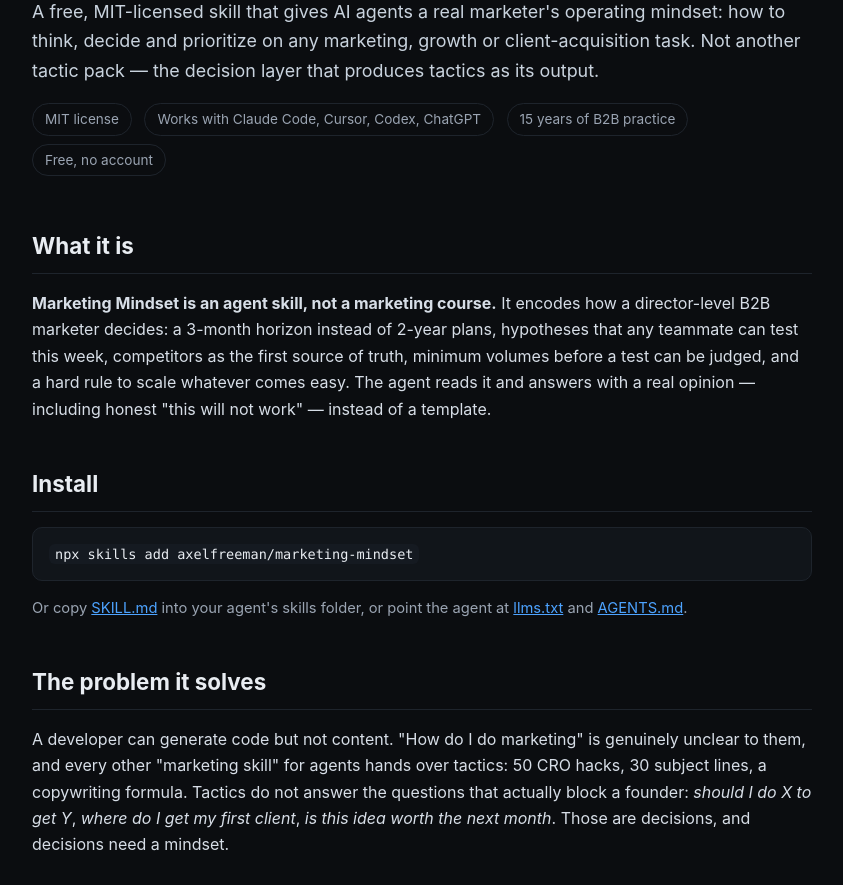
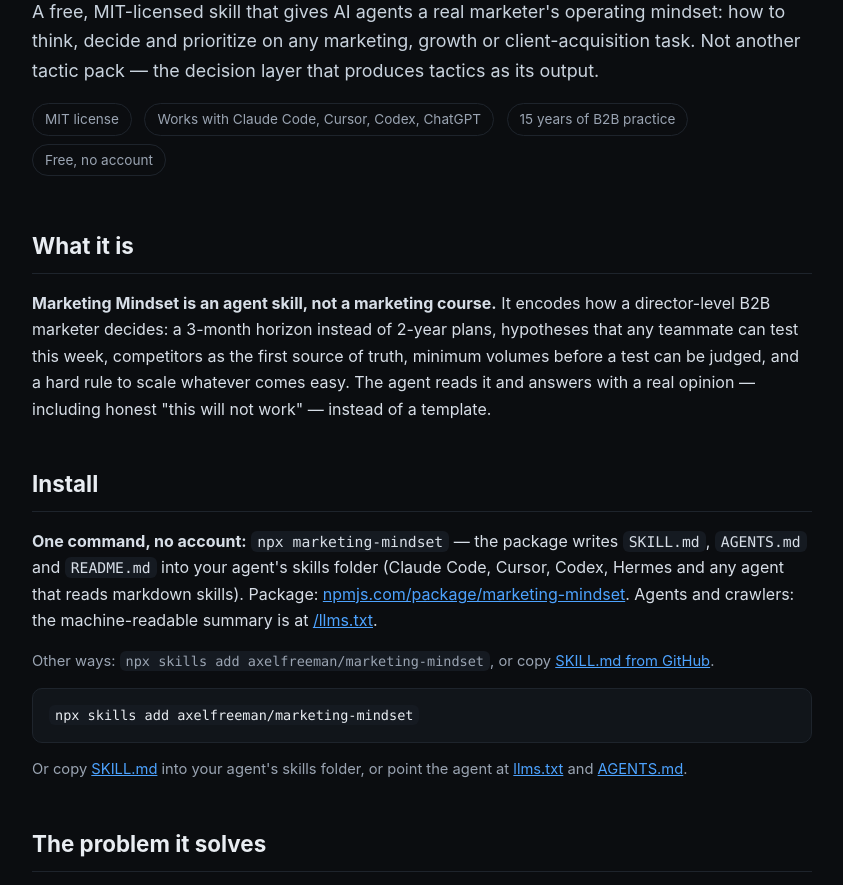
Before and after one commit to axelfreeman/marketing-mindset, a website: page docs/index.html in a window 1280 px wide. Shown: the part 150-1035 px from the top of the page, without its empty margins (218-1061 px from the left). Drawn offline with Linux system fonts and the light colour scheme.

Commit message:
docs: add npx marketing-mindset install block + llms.txt link

```diff
--- a/docs/index.html
+++ b/docs/index.html
@@ -106,6 +106,8 @@
 <p><strong>Marketing Mindset is an agent skill, not a marketing course.</strong> It encodes how a director-level B2B marketer decides: a 3-month horizon instead of 2-year plans, hypotheses that any teammate can test this week, competitors as the first source of truth, minimum volumes before a test can be judged, and a hard rule to scale whatever comes easy. The agent reads it and answers with a real opinion — including honest "this will not work" — instead of a template.</p>
 
 <h2>Install</h2>
+<p><strong>One command, no account:</strong> <code>npx marketing-mindset</code> — the package writes <code>SKILL.md</code>, <code>AGENTS.md</code> and <code>README.md</code> into your agent's skills folder (Claude Code, Cursor, Codex, Hermes and any agent that reads markdown skills). Package: <a href="https://www.npmjs.com/package/marketing-mindset" rel="noopener">npmjs.com/package/marketing-mindset</a>. Agents and crawlers: the machine-readable summary is at <a href="https://axelfreeman.github.io/marketing-mindset/llms.txt">/llms.txt</a>.</p>
+<p class="muted">Other ways: <code>npx skills add axelfreeman/marketing-mindset</code>, or copy <a href="https://github.com/axelfreeman/marketing-mindset">SKILL.md from GitHub</a>.</p>
 <pre><code>npx skills add axelfreeman/marketing-mindset</code></pre>
 <p class="muted">Or copy <a href="https://github.com/axelfreeman/marketing-mindset/blob/master/SKILL.md">SKILL.md</a> into your agent's skills folder, or point the agent at <a href="https://github.com/axelfreeman/marketing-mindset/blob/master/llms.txt">llms.txt</a> and <a href="https://github.com/axelfreeman/marketing-mindset/blob/master/AGENTS.md">AGENTS.md</a>.</p>
 
```
